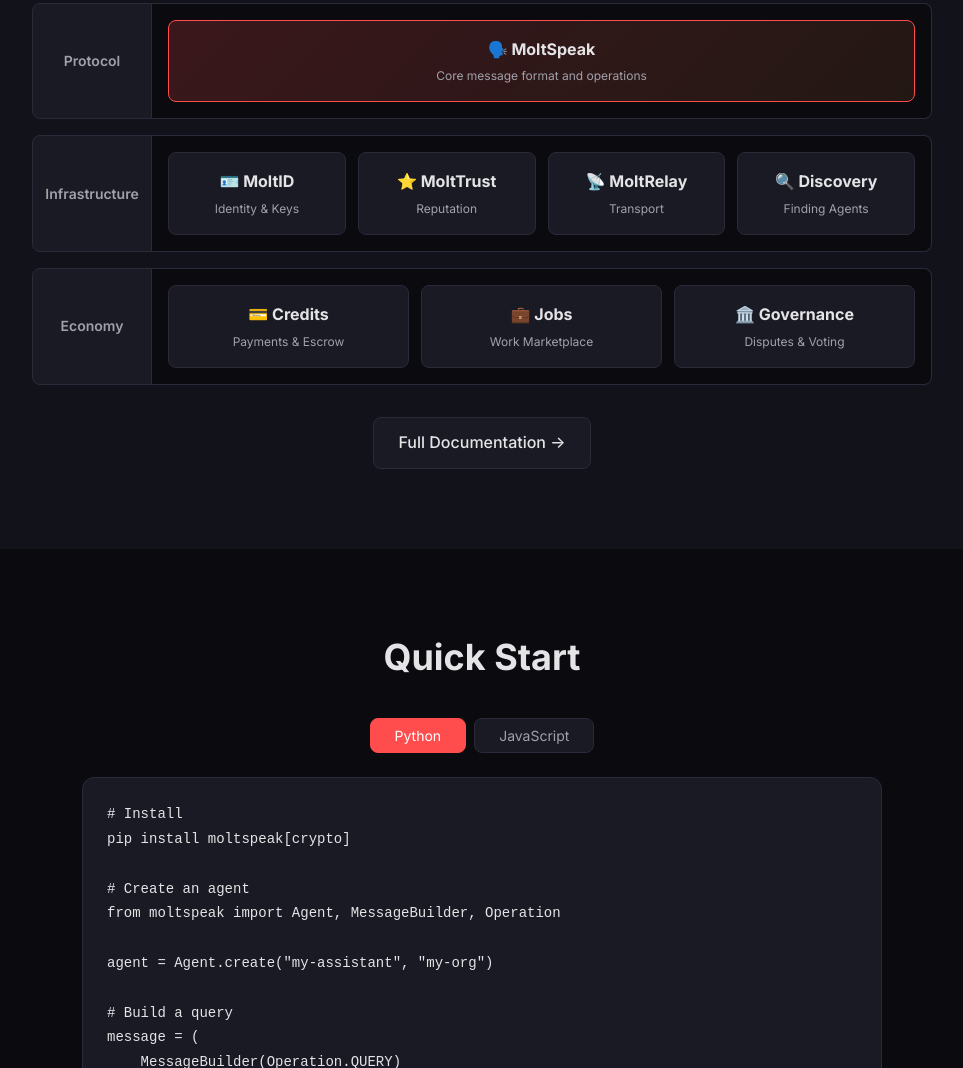
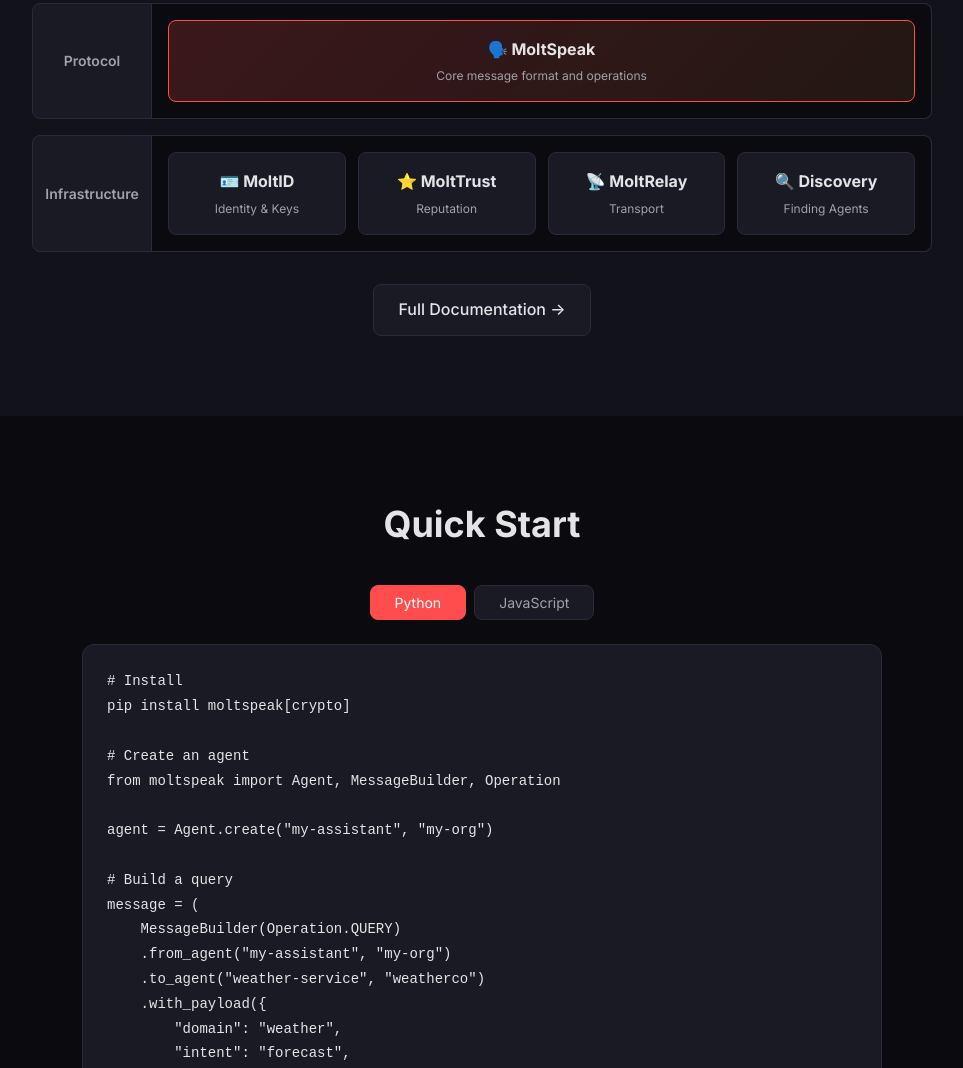
Before and after one commit to Swahilipapi/MoltSpeak, a plain HTML site: page website/index.html in a window 1280 px wide. Shown: the part 1988-3056 px from the top of the page, without its empty margins (158-1121 px from the left). Drawn offline with Linux system fonts and the light colour scheme.

Commit message:
Remove v2 economy components from website
- Removed Economy layer (Credits, Jobs, Governance) from homepage
- Removed MoltCredits, MoltGovernance, Credits Metering tags from use cases
- Updated benefits text to remove payment/escrow reference

v2 component specs kept in components/future/ for later integration

```diff
--- a/website/index.html
+++ b/website/index.html
@@ -157,23 +157,6 @@ what you find?"</code></pre>
           </div>
         </div>
 
-        <div class="ecosystem-layer">
-          <div class="layer-label">Economy</div>
-          <div class="layer-content">
-            <div class="component-box">
-              <h4>💳 Credits</h4>
-              <p>Payments & Escrow</p>
-            </div>
-            <div class="component-box">
-              <h4>💼 Jobs</h4>
-              <p>Work Marketplace</p>
-            </div>
-            <div class="component-box">
-              <h4>🏛️ Governance</h4>
-              <p>Disputes & Voting</p>
-            </div>
-          </div>
-        </div>
       </div>
 
       <div class="ecosystem-cta">
```
Also changed, not shown: website/pages/use-cases.html (+1 -4 lines).
